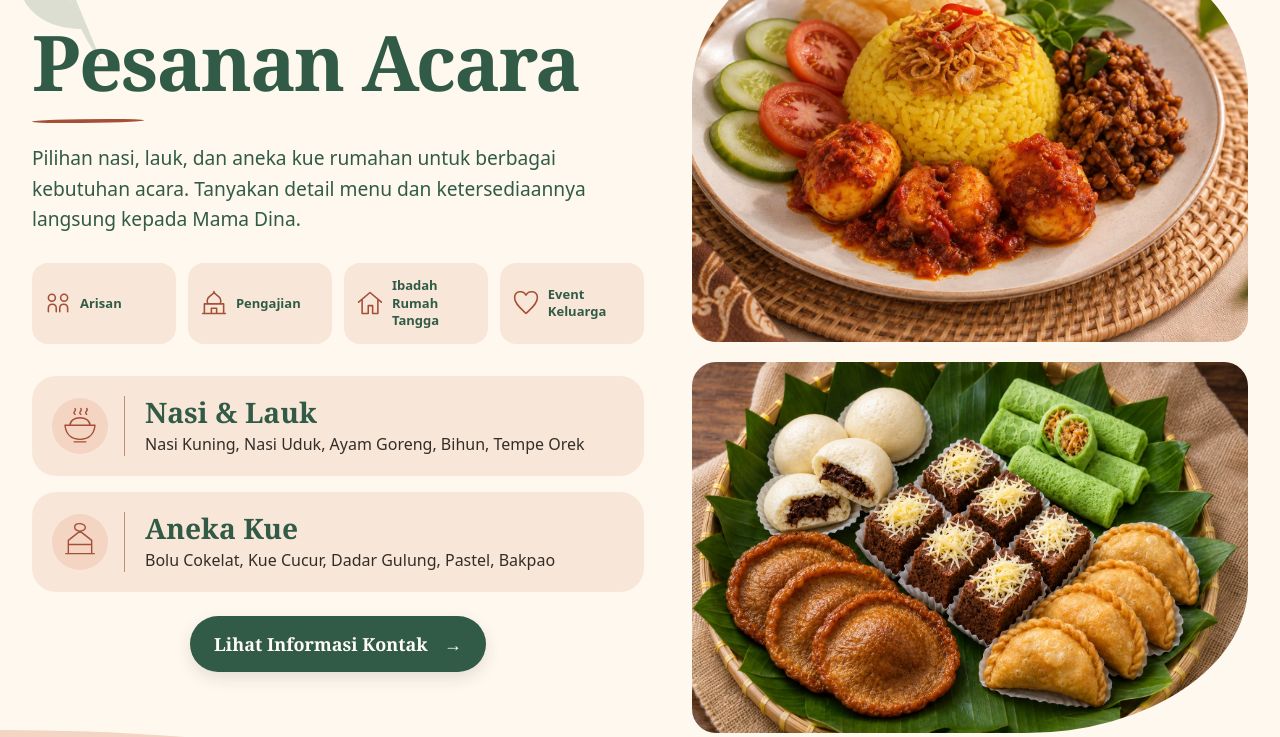
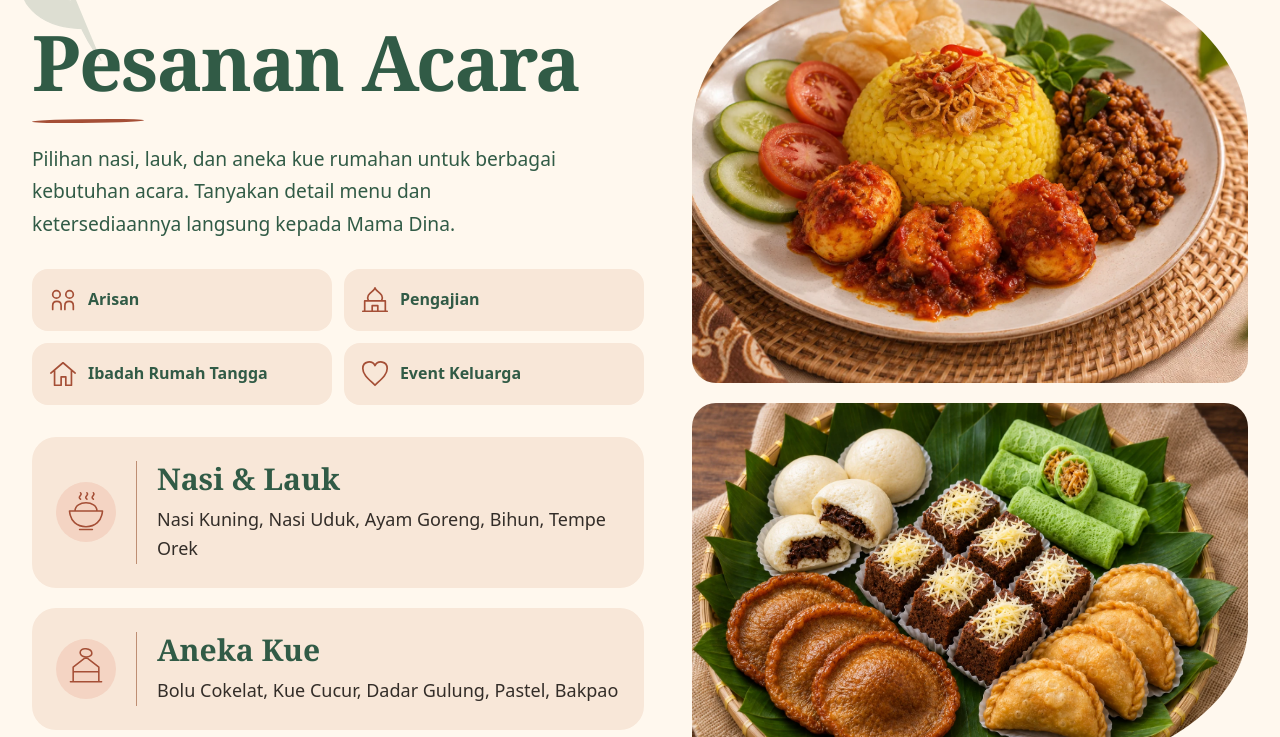
Before and after one commit to Yudi210398/dinacake-Project, a plain HTML site: page index.html in a window 1280 px wide. Shown: the part 2063-2800 px from the top of the page. Drawn offline with Linux system fonts and the light colour scheme.

Commit message:
finish deploy

```diff
--- a/assets/css/sections/pesanan-acara.css
+++ b/assets/css/sections/pesanan-acara.css
@@ -286,8 +286,53 @@
   }
 
   .event-orders__occasions li {
-    padding: 0.875rem 0.75rem;
-    font-size: 0.8125rem;
+    gap: 0.625rem;
+    padding: 1rem;
+    font-size: clamp(0.9375rem, 1.25vw, 1rem);
+    line-height: 1.45;
+  }
+
+  .event-orders__occasions svg {
+    flex-basis: 1.875rem;
+    width: 1.875rem;
+    height: 1.875rem;
+  }
+
+  .event-orders__intro > p {
+    max-width: 48ch;
+    font-size: clamp(1.1875rem, 1.5vw, 1.25rem);
+    line-height: 1.7;
+  }
+
+  .event-orders__categories {
+    gap: 1.25rem;
+  }
+
+  .event-orders__category {
+    gap: 1.25rem;
+    padding: 1.5rem;
+  }
+
+  .event-orders__category > svg {
+    flex-basis: 3.75rem;
+    width: 3.75rem;
+    height: 3.75rem;
+  }
+
+  .event-orders__category h3 {
+    margin-block-end: 0.5rem;
+    font-size: 1.875rem;
+    line-height: 1.2;
+  }
+
+  .event-orders__category p {
+    font-size: 1.125rem;
+    line-height: 1.65;
+  }
+
+  .event-orders__cta {
+    min-height: 3.75rem;
+    padding: 1rem 1.75rem;
   }
 
 }
@@ -340,7 +385,7 @@
 
 @media (min-width: 75rem) {
   .event-orders__occasions {
-    grid-template-columns: repeat(4, minmax(0, 1fr));
+    grid-template-columns: repeat(2, minmax(0, 1fr));
   }
 }
 
```
